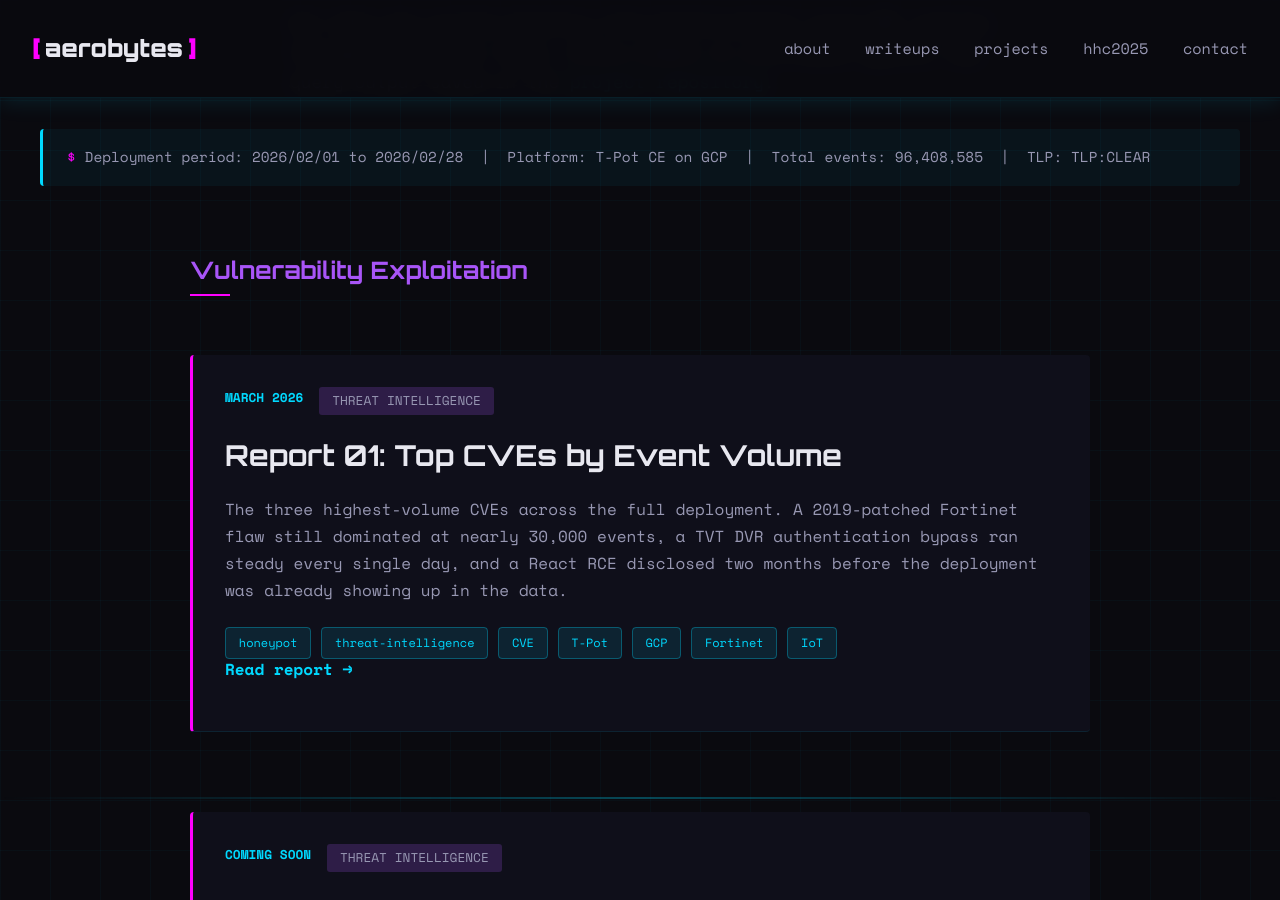
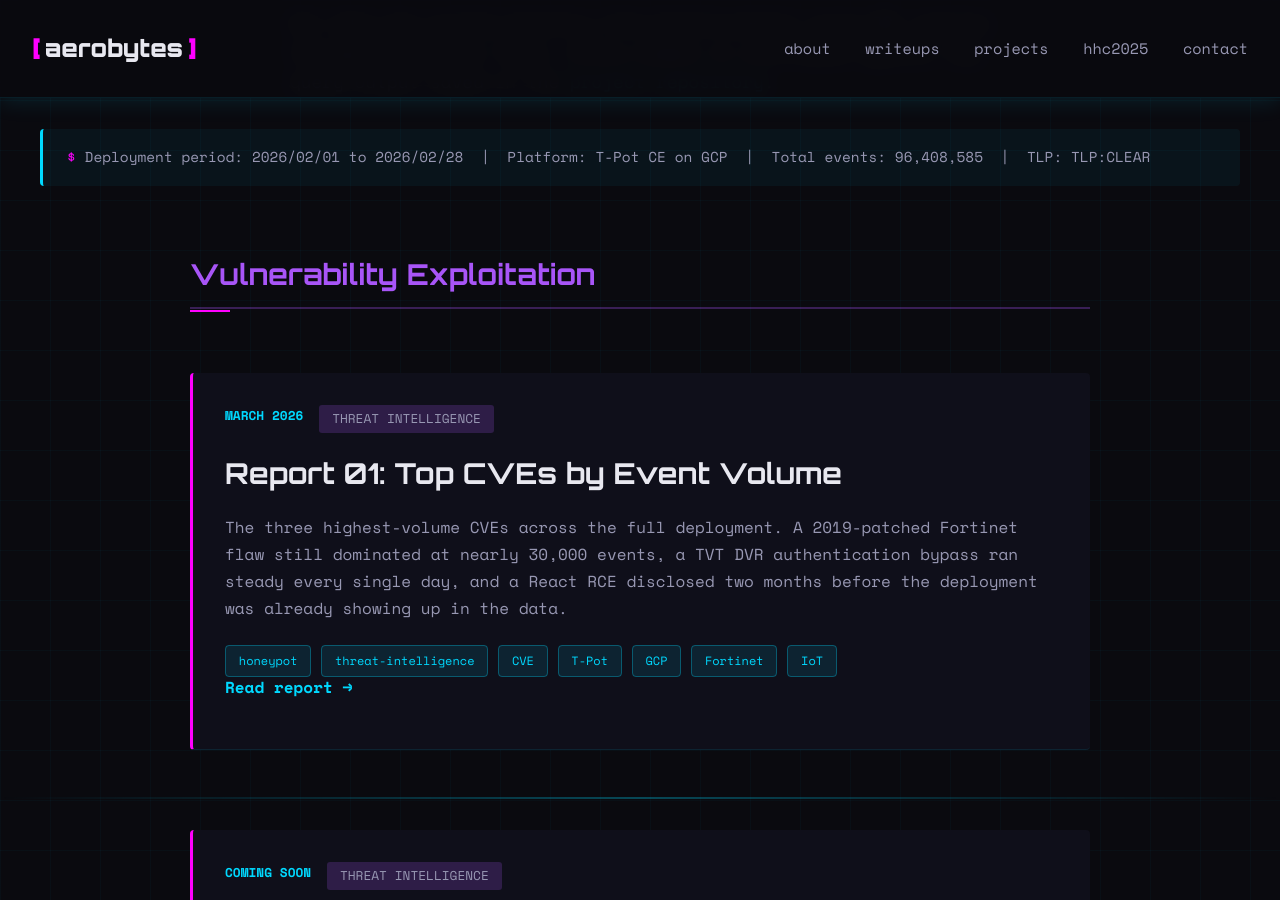
Before and after one commit to Aeronique/aerobytes-site, a Jekyll site: the page built from honeypot-threat-research.html, in a window 1280 px wide and 900 px high, scrolled down 716 px. Built offline with Jekyll 4.4.1, drawn with Linux system fonts in a browser that asks for light colours.

Commit message:
Update honeypot-threat-research.html

```diff
--- a/honeypot-threat-research.html
+++ b/honeypot-threat-research.html
@@ -4,7 +4,7 @@ title: "28 Days Exposed: Open Season on a Cloud Honeypot"
 permalink: /honeypot-threat-research/
 ---
 
-<section class="writeups-page">
+<section class="projects-page">
     <div class="container">
         <div class="page-header" style="text-align: left;">
             <h1 class="page-title" style="justify-content: flex-start;">
```
